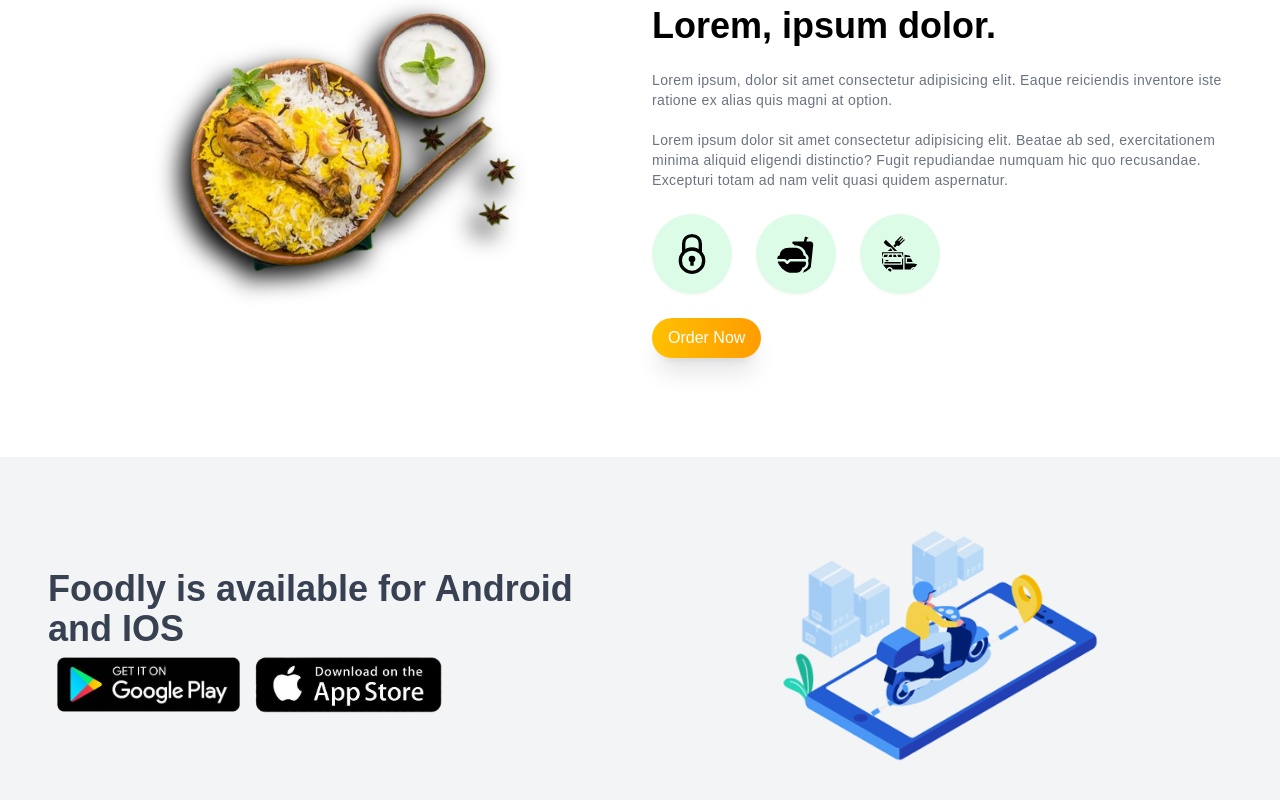
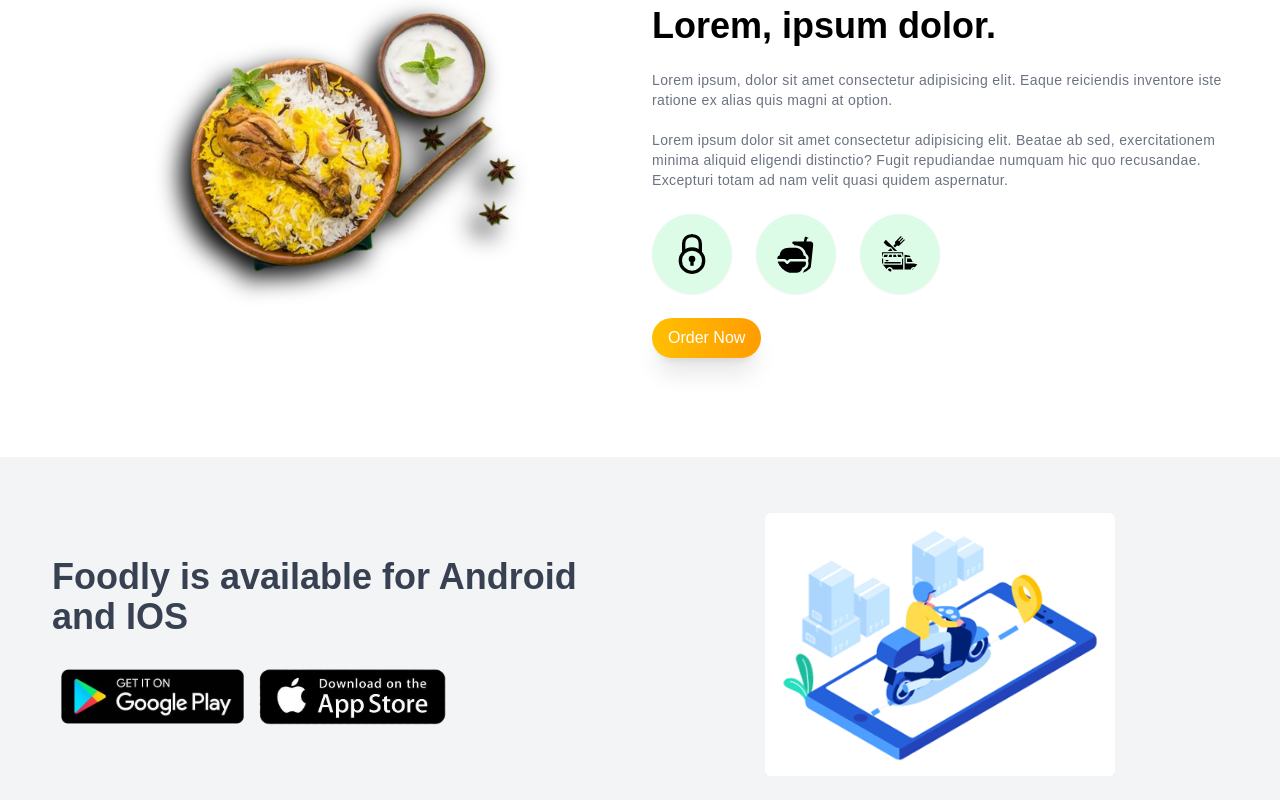
Before and after one commit to wacho91/Restaurant, a React (Vite) app: page / in a window 1280 px wide. Shown: the part 1197-1997 px from the top of the page. Built offline with nearby package versions, Linux system fonts and the light colour scheme.

Commit message:
Animation Banner Complete

```diff
--- a/src/Component/AppStore/AppStore.jsx
+++ b/src/Component/AppStore/AppStore.jsx
@@ -8,7 +8,11 @@ const AppStore = () => {
     <div className="bg-gray-100 dark:bg-gray-800 py-14">
         <div className="container">
             <div className="grid sm:grid-cols-2 grid-cols-1 items-center gap-4">
-                <div>
+                <div
+                    data-aos="fade-up"
+                    data-aos-duration="300"
+                    className="space-y-6 max-w-xl mx-auto"
+                >
                     <h1 className="text-2xl text-center sm:text-left sm:text-4xl font-semibold text-gray-700 dark:text-gray-400">
                         Foodly is available for Android and IOS
                     </h1>
@@ -29,7 +33,7 @@ const AppStore = () => {
                         </a>
                     </div>
                 </div>
-                <div>
+                <div data-aos="zoom-in" data-aos-duration="300">
                     <img
                         src={Gif}
                         alt="image"
```
